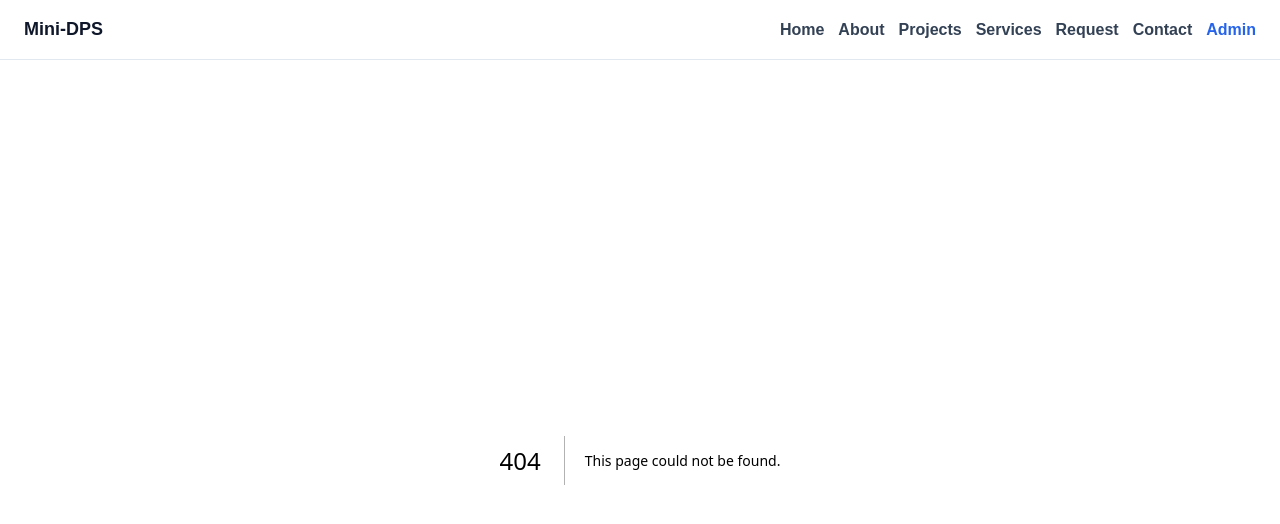
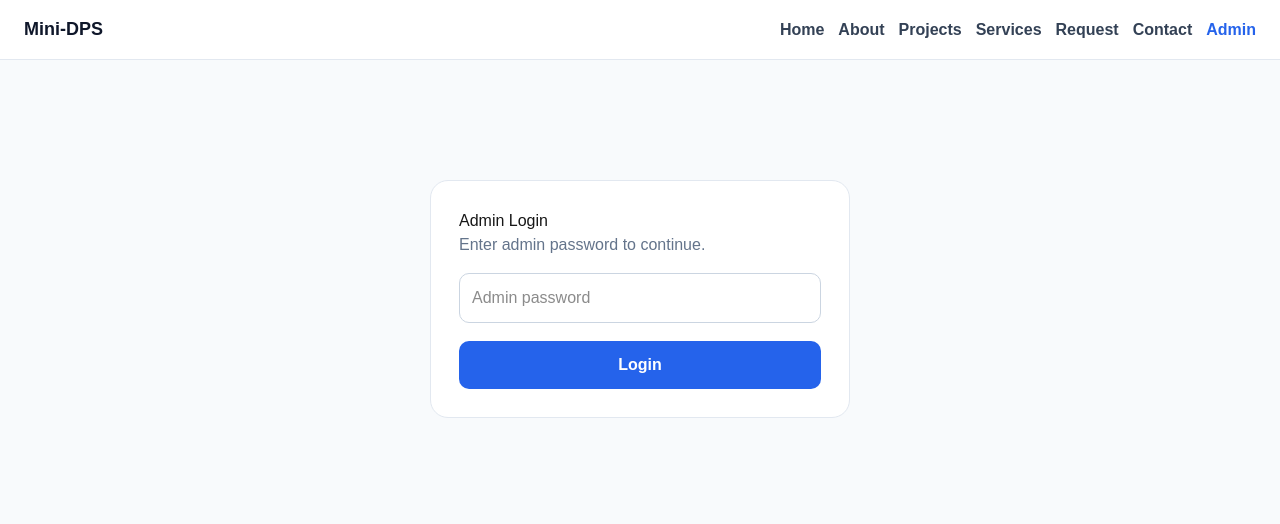
Before and after one commit to Elijah71176/mini-dps, a Next.js app in the folder apps/web/: page /admin/login in a window 1280 px wide. Before the commit this address had no page. Shown: the top 524 px of the page. Built offline with nearby package versions, Linux system fonts and the light colour scheme.

Commit message:
add simple admin login

```diff
--- /dev/null
+++ b/apps/web/app/admin/login/page.tsx
@@ -0,0 +1,73 @@
+'use client';
+
+import { useState } from 'react';
+import { useRouter } from 'next/navigation';
+
+const ADMIN_PASSWORD = 'admin123';
+
+export default function AdminLoginPage() {
+  const router = useRouter();
+  const [password, setPassword] = useState('');
+  const [error, setError] = useState('');
+
+  function login() {
+    if (password === ADMIN_PASSWORD) {
+      localStorage.setItem('mini-dps-admin', 'true');
+      router.push('/admin/projects');
+      return;
+    }
+
+    setError('Invalid password');
+  }
+
+  return (
+    <main style={{ minHeight: '100vh', background: '#f8fafc', padding: 40 }}>
+      <section
+        style={{
+          maxWidth: 420,
+          margin: '80px auto',
+          background: 'white',
+          padding: 28,
+          borderRadius: 18,
+          border: '1px solid #e2e8f0',
+        }}
+      >
+        <h1>Admin Login</h1>
+        <p style={{ color: '#64748b' }}>Enter admin password to continue.</p>
+
+        <input
+          type="password"
+          placeholder="Admin password"
+          value={password}
+          onChange={(e) => setPassword(e.target.value)}
+          style={{
+            width: '100%',
+            padding: 12,
+            marginTop: 16,
+            borderRadius: 10,
+            border: '1px solid #cbd5e1',
+          }}
+        />
+
+        {error && <p style={{ color: 'crimson', fontWeight: 700 }}>{error}</p>}
+
+        <button
+          onClick={login}
+          style={{
+            marginTop: 18,
+            width: '100%',
+            padding: 12,
+            borderRadius: 10,
+            border: 0,
+            background: '#2563eb',
+            color: 'white',
+            fontWeight: 900,
+            cursor: 'pointer',
+          }}
+        >
+          Login
+        </button>
+      </section>
+    </main>
+  );
+}
--- a/apps/web/app/admin/projects/page.tsx
+++ b/apps/web/app/admin/projects/page.tsx
@@ -1,6 +1,7 @@
 'use client';
 
 import { useEffect, useMemo, useState } from 'react';
+import { useRouter } from 'next/navigation';
 import Link from 'next/link';
 
 type Project = {
@@ -20,22 +21,51 @@ const API_URL = process.env.NEXT_PUBLIC_API_URL || 'http://13.60.17.29';
 
 function statusStyle(status: Project['status']) {
   if (status === 'done') {
-    return { background: '#dcfce7', color: '#166534', border: '1px solid #bbf7d0' };
+    return {
+      background: '#dcfce7',
+      color: '#166534',
+      border: '1px solid #bbf7d0',
+    };
   }
 
   if (status === 'active') {
-    return { background: '#dbeafe', color: '#1d4ed8', border: '1px solid #bfdbfe' };
+    return {
+      background: '#dbeafe',
+      color: '#1d4ed8',
+      border: '1px solid #bfdbfe',
+    };
   }
 
-  return { background: '#fef3c7', color: '#92400e', border: '1px solid #fde68a' };
+  return {
+    background: '#fef3c7',
+    color: '#92400e',
+    border: '1px solid #fde68a',
+  };
 }
 
 export default function ProjectsPage() {
+  const router = useRouter();
+
+  const [authorized, setAuthorized] = useState(false);
+
   const [projects, setProjects] = useState<Project[]>([]);
   const [customers, setCustomers] = useState<Customer[]>([]);
   const [loading, setLoading] = useState(true);
   const [error, setError] = useState<string | null>(null);
 
+  // ADMIN AUTH CHECK
+  useEffect(() => {
+    const isAdmin = localStorage.getItem('mini-dps-admin');
+
+    if (isAdmin !== 'true') {
+      router.push('/admin/login');
+      return;
+    }
+
+    setAuthorized(true);
+  }, [router]);
+
+  // LOAD DATA
   useEffect(() => {
     async function load() {
       setError(null);
@@ -59,8 +89,10 @@ export default function ProjectsPage() {
       }
     }
 
+    if (authorized) {
       load();
-  }, []);
+    }
+  }, [authorized]);
 
   const customerMap = useMemo(
     () => new Map(customers.map((c) => [c.id, c])),
@@ -78,7 +110,9 @@ export default function ProjectsPage() {
     const ok = confirm('Delete this project?');
     if (!ok) return;
 
-    const res = await fetch(`${API_URL}/projects/${id}`, { method: 'DELETE' });
+    const res = await fetch(`${API_URL}/projects/${id}`, {
+      method: 'DELETE',
+    });
 
     if (!res.ok && res.status !== 204) {
       alert('Delete failed');
@@ -86,6 +120,14 @@ export default function ProjectsPage() {
     }
 
     setProjects((prev) => prev.filter((p) => p.id !== id));
+  }
+
+  if (!authorized) {
+    return (
+      <main style={{ padding: 24 }}>
+        Checking admin access...
+      </main>
+    );
   }
 
   return (
@@ -104,20 +146,24 @@ export default function ProjectsPage() {
             alignItems: 'center',
             gap: 16,
             marginBottom: 28,
+            flexWrap: 'wrap',
           }}
         >
           <div>
             <p style={{ margin: 0, color: '#2563eb', fontWeight: 800 }}>
               Mini-DPS Client Portal
             </p>
+
             <h1 style={{ margin: '6px 0', fontSize: 38 }}>
               Project Dashboard
             </h1>
+
             <p style={{ margin: 0, color: '#64748b' }}>
               View, manage and track customer projects.
             </p>
           </div>
 
+          <div style={{ display: 'flex', gap: 12 }}>
             <Link
               href="/projects/new"
               style={{
@@ -131,6 +177,24 @@ export default function ProjectsPage() {
             >
               + New Project
             </Link>
+
+            <button
+              onClick={() => {
+                localStorage.removeItem('mini-dps-admin');
+                router.push('/admin/login');
+              }}
+              style={{
+                border: '1px solid #cbd5e1',
+                background: 'white',
+                borderRadius: 12,
+                padding: '12px 16px',
+                fontWeight: 800,
+                cursor: 'pointer',
+              }}
+            >
+              Logout
+            </button>
+          </div>
         </div>
 
         <div
@@ -157,8 +221,17 @@ export default function ProjectsPage() {
                 boxShadow: '0 10px 25px rgba(15,23,42,0.06)',
               }}
             >
-              <div style={{ color: '#64748b', fontWeight: 700 }}>{label}</div>
-              <div style={{ fontSize: 34, fontWeight: 900, marginTop: 8 }}>
+              <div style={{ color: '#64748b', fontWeight: 700 }}>
+                {label}
+              </div>
+
+              <div
+                style={{
+                  fontSize: 34,
+                  fontWeight: 900,
+                  marginTop: 8,
+                }}
+              >
                 {value}
               </div>
             </div>
@@ -174,35 +247,22 @@ export default function ProjectsPage() {
             boxShadow: '0 10px 30px rgba(15,23,42,0.08)',
           }}
         >
-          <div
-            style={{
-              display: 'flex',
-              justifyContent: 'space-between',
-              gap: 12,
-              marginBottom: 18,
-            }}
-          >
-            <div>
-              <h2 style={{ margin: 0 }}>Projects</h2>
-              <p style={{ margin: '4px 0 0', color: '#64748b' }}>
-                Connected to backend API and database.
-              </p>
-            </div>
-
-            <div style={{ color: '#64748b', fontSize: 13 }}>
-              API: <b>{API_URL}</b>
-            </div>
-          </div>
-
           {loading && <div>Loading projects…</div>}
 
           {!loading && error && (
-            <div style={{ color: 'crimson', fontWeight: 800 }}>{error}</div>
+            <div style={{ color: 'crimson', fontWeight: 800 }}>
+              {error}
+            </div>
           )}
 
           {!loading && !error && (
             <div style={{ overflowX: 'auto' }}>
-              <table style={{ width: '100%', borderCollapse: 'collapse' }}>
+              <table
+                style={{
+                  width: '100%',
+                  borderCollapse: 'collapse',
+                }}
+              >
                 <thead>
                   <tr>
                     {['Title', 'Status', 'Customer', 'Actions'].map((h) => (
@@ -227,18 +287,39 @@ export default function ProjectsPage() {
                 <tbody>
                   {projects.map((p) => {
                     const c = customerMap.get(p.customerId);
+
                     const customerLabel = c
                       ? `${c.name} (${c.email})`
                       : p.customerId;
 
                     return (
                       <tr key={p.id}>
-                        <td style={{ padding: 12, borderBottom: '1px solid #f1f5f9' }}>
-                          <div style={{ fontWeight: 900 }}>{p.title}</div>
-                          <div style={{ color: '#64748b', fontSize: 13 }}>{p.id}</div>
+                        <td
+                          style={{
+                            padding: 12,
+                            borderBottom: '1px solid #f1f5f9',
+                          }}
+                        >
+                          <div style={{ fontWeight: 900 }}>
+                            {p.title}
+                          </div>
+
+                          <div
+                            style={{
+                              color: '#64748b',
+                              fontSize: 13,
+                            }}
+                          >
+                            {p.id}
+                          </div>
                         </td>
 
-                        <td style={{ padding: 12, borderBottom: '1px solid #f1f5f9' }}>
+                        <td
+                          style={{
+                            padding: 12,
+                            borderBottom: '1px solid #f1f5f9',
+                          }}
+                        >
                           <span
                             style={{
                               ...statusStyle(p.status),
@@ -254,7 +335,12 @@ export default function ProjectsPage() {
                           </span>
                         </td>
 
-                        <td style={{ padding: 12, borderBottom: '1px solid #f1f5f9' }}>
+                        <td
+                          style={{
+                            padding: 12,
+                            borderBottom: '1px solid #f1f5f9',
+                          }}
+                        >
                           <strong>{customerLabel}</strong>
                         </td>
 
@@ -300,6 +386,7 @@ export default function ProjectsPage() {
                     <tr>
                       <td colSpan={4} style={{ padding: 18 }}>
                         <strong>No projects yet.</strong>
+
                         <div style={{ color: '#64748b' }}>
                           Click New Project to create one.
                         </div>
```
Lines whose indentation alone changed are shown as unchanged.
